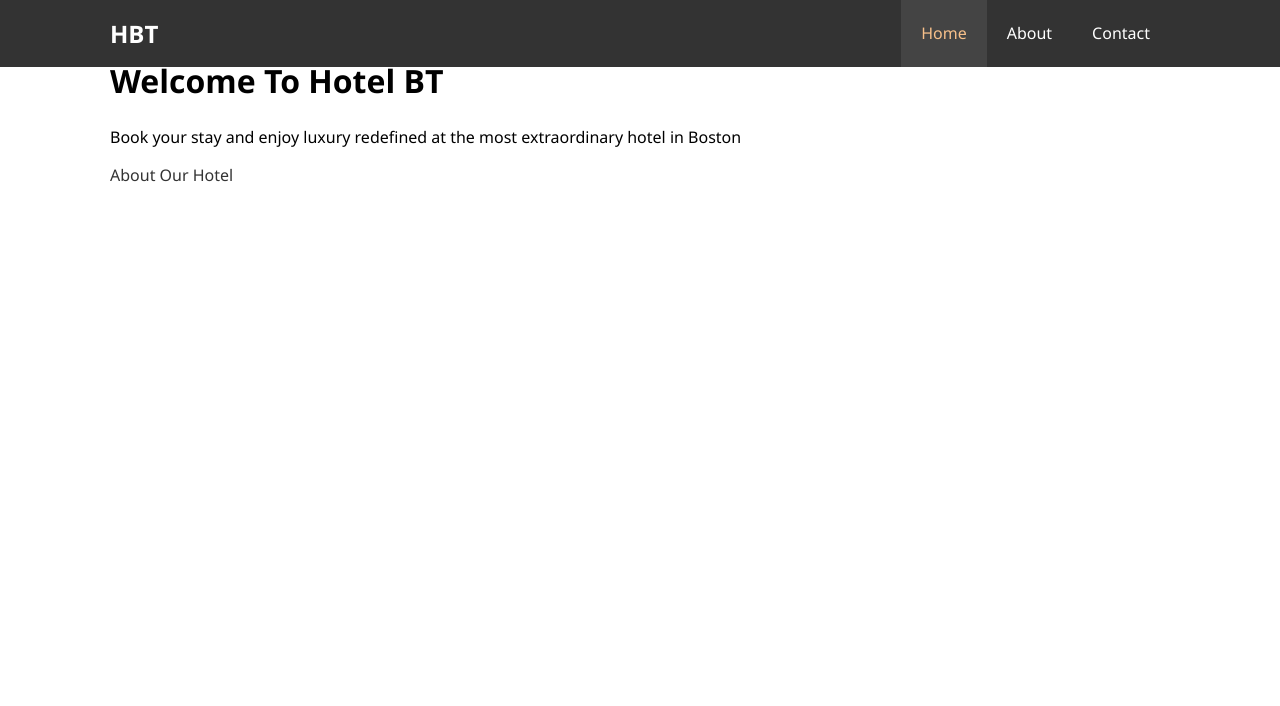
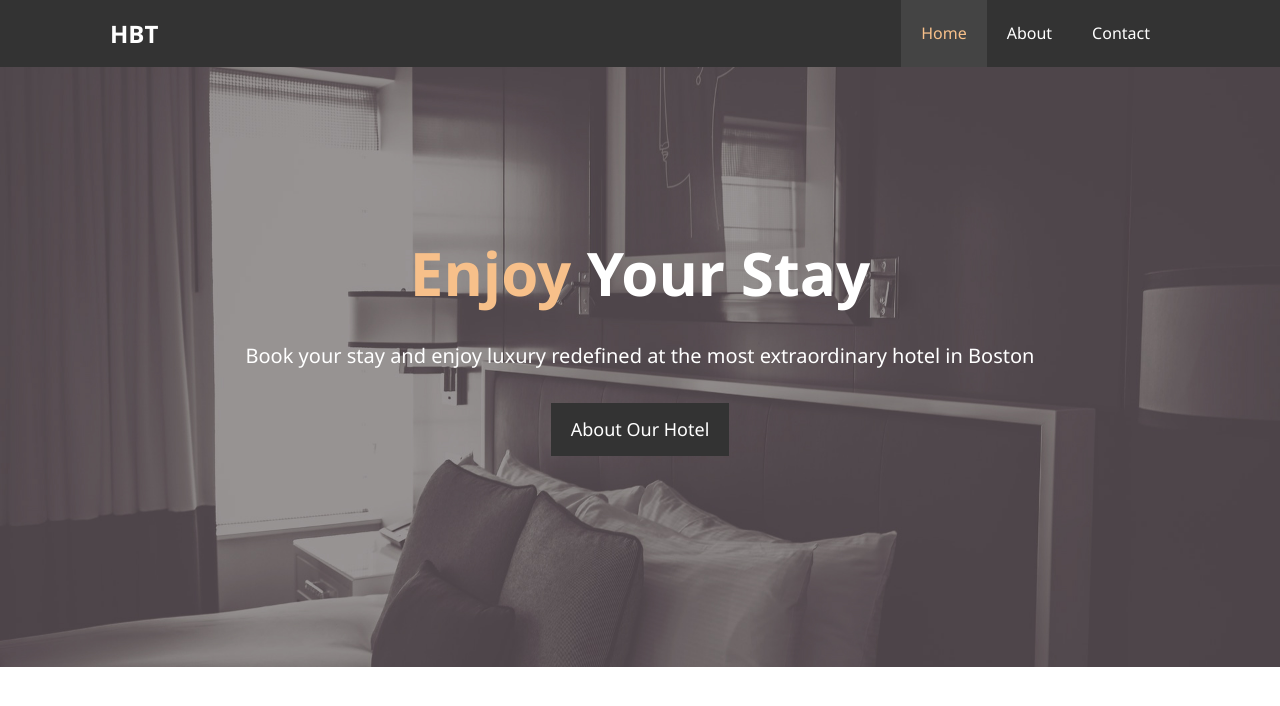
Before and after one commit to DulhanPerera/hotel-website, a plain HTML site: page index.html in a window 1280 px wide. Drawn offline with Linux system fonts and the light colour scheme.

Commit message:
Adding More CSS

```diff
--- a/css/style.css
+++ b/css/style.css
@@ -30,6 +30,29 @@ p {
     max-width: 1100px;
     overflow: auto;
     padding: 0 20px;
+}
+
+.text-primary {
+    color: #f7c08a;
+}
+
+.lead {
+    font-size: 20px;
+}
+
+.btn {
+    display: inline-block;
+    font-size: 18px;
+    color: #fff;
+    background: #333;
+    padding: 13px 20px;
+    border: none;
+    cursor: pointer;
+}
+
+.btn:hover {
+    background: #f7c08a;
+    color: #333;
 }
 
 /* Navbar */
@@ -71,5 +94,22 @@ p {
 
 
 #showcase {
+    background: url('../img/showcase.jpg') no-repeat center center/cover;
+    height: 600px;
+}
 
+#showcase .showcase-content {
+    color: #fff;
+    text-align: center;
+    padding-top: 170px;
 }
+
+#showcase .showcase-content h1 {
+    font-size: 60px;
+    line-height: 1.2em;
+}
+
+#showcase .showcase-content p {
+    padding-bottom: 20px;
+    line-height: 1.7em;
+}
--- a/index.html
+++ b/index.html
@@ -24,12 +24,15 @@
         <div id="showcase">
             <div class="container">
                 <div class="showcase-content">
-                    <h1><span class="text-primary">Welcome</span> To Hotel BT</h1>
+                    <h1><span class="text-primary">Enjoy</span> Your Stay</h1>
                     <p class="lead">Book your stay and enjoy luxury redefined at the most extraordinary hotel in Boston</p>
                     <a class="btn" href="./about.html" class="btn">About Our Hotel</a>
                 </div>
             </div>
         </div>
     </header>
+    <section id="home-info">
+
+    </section>
 </body>
 </html>
```
